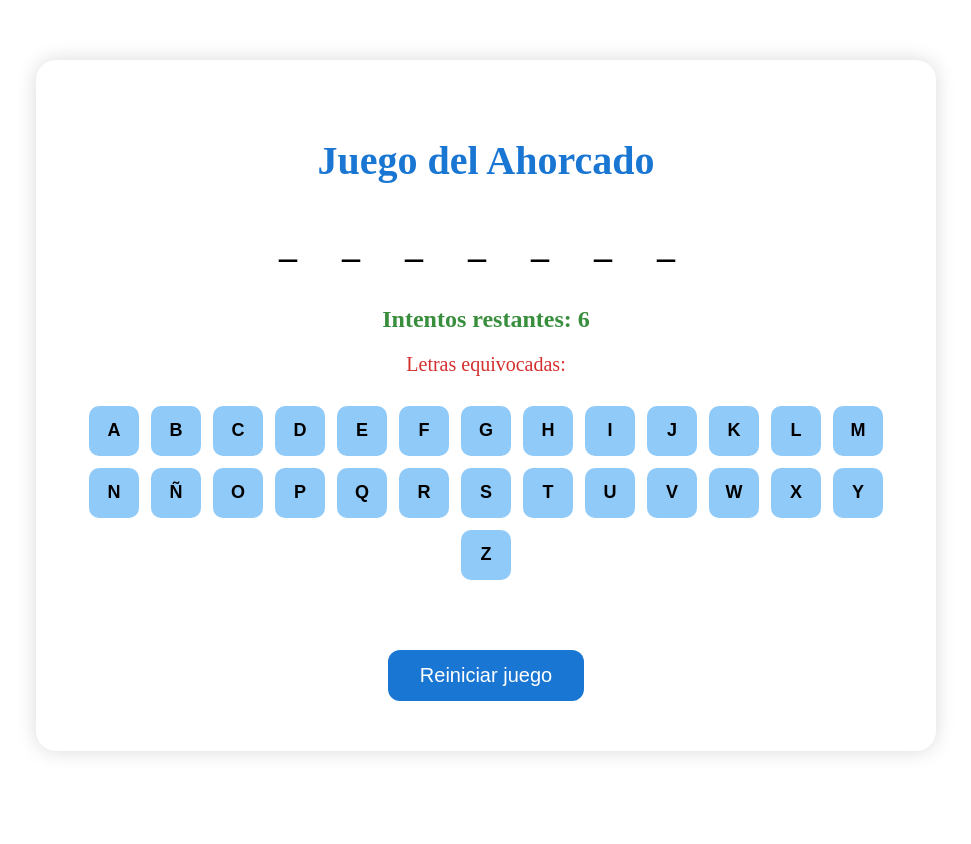
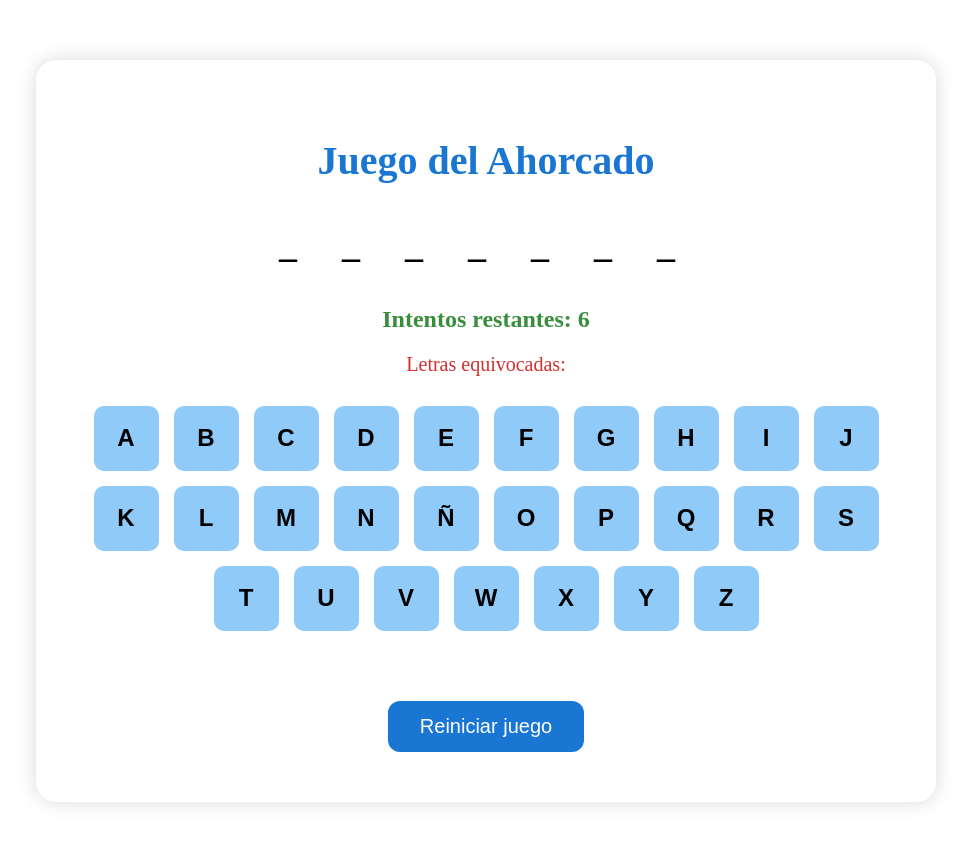
Before and after one commit to Lau230595/PW2-lab, an Angular app in the folder Lab09/hangman-game/: page / in a window 1280 px wide. Shown: the top 844 px of the page, without its empty margins (154-1125 px from the left). Before the commit the page ends 811 px from the top, so only its background shows below. Built offline with nearby package versions, Linux system fonts and the light colour scheme.

Commit message:
Agregando un bloqueo cada que pierdes el juego

```diff
--- a/Lab09/hangman-game/src/app/game/game.css
+++ b/Lab09/hangman-game/src/app/game/game.css
@@ -47,14 +47,14 @@ h1 {
   display: flex;
   flex-wrap: wrap;
   justify-content: center;
-  gap: 12px;
+  gap: 15px;
   margin-top: 30px;
 }
 
 .letters-grid button {
-  width: 50px;
-  height: 50px;
-  font-size: 18px;
+  width: 65px;
+  height: 65px;
+  font-size: 24px;
   font-weight: bold;
   background-color: #90caf9;
   border: none;
@@ -96,3 +96,11 @@ button.restart {
 button.restart:hover {
   background-color: #1565c0;
 }
+
+.win-message {
+  font-size: 32px;
+  font-weight: bold;
+  margin-top: 40px;
+  color: #d32f2f;
+  text-shadow: 1px 1px 2px #000;
+}
--- a/Lab09/hangman-game/src/app/game/game.html
+++ b/Lab09/hangman-game/src/app/game/game.html
@@ -18,14 +18,12 @@
     <button
       *ngFor="let letter of alphabet"
       (click)="onGuess(letter)"
-      [disabled]="wordService.getLetrasIncorrectas().includes(letter) || wordService.getPalabraConGuiones().includes(letter)">
+      [disabled]="juegoFinalizado || wordService.getLetrasIncorrectas().includes(letter) || wordService.getPalabraConGuiones().includes(letter)">
       {{ letter }}
     </button>
   </div>
 
-  <div class="win-message">
-    {{ message }}
-  </div>
+  <div class="win-message">{{ message }}</div>
 
   <!-- Reiniciar -->
   <button class="restart" (click)="reiniciarJuego()">Reiniciar juego</button>
--- a/Lab09/hangman-game/src/app/game/game.ts
+++ b/Lab09/hangman-game/src/app/game/game.ts
@@ -14,21 +14,33 @@ import { CommonModule } from '@angular/common';
 export class GameComponent implements OnInit {
   alphabet: string[] = 'ABCDEFGHIJKLMNÑOPQRSTUVWXYZ'.split('');
   message: string = '';
+  // Finaliza el juego cuando se te acaba los intentos
+  juegoFinalizado: boolean = false;
 
   constructor(public wordService: WordService) {}
 
+  iniciarJuego(): void {
+    this.wordService.iniciarNuevoJuego();
+    this.message = '';
+    this.juegoFinalizado = false;
+  }
+
   ngOnInit(): void {
     // Inicia el juego al cargar el componente
-    this.wordService.iniciarNuevoJuego();
+    this.iniciarJuego();
   }
 
   onGuess(letter: string): void {
+    if (this.juegoFinalizado) return; // Bloquear si ya terminó
+
     const acierto = this.wordService.adivinarLetra(letter);
 
     if (this.wordService.isGanador()) {
       this.message = '¡Ganaste!';
+      this.juegoFinalizado = true; // Marcar juego como terminado
     } else if (this.wordService.isPerdedor()) {
       this.message = `¡Perdiste! La palabra era: ${this.wordService.getPalabraSecreta()}`;
+      this.juegoFinalizado = true; // Marcar juego como terminado
     } else if (!acierto) {
       this.message = '¡Incorrecto!';
     } else {
@@ -37,7 +49,8 @@ export class GameComponent implements OnInit {
   }
 
   reiniciarJuego(): void {
-    this.wordService.iniciarNuevoJuego();
+    this.iniciarJuego();
     this.message = '';
+    this.juegoFinalizado = false;
   }
 }
```
